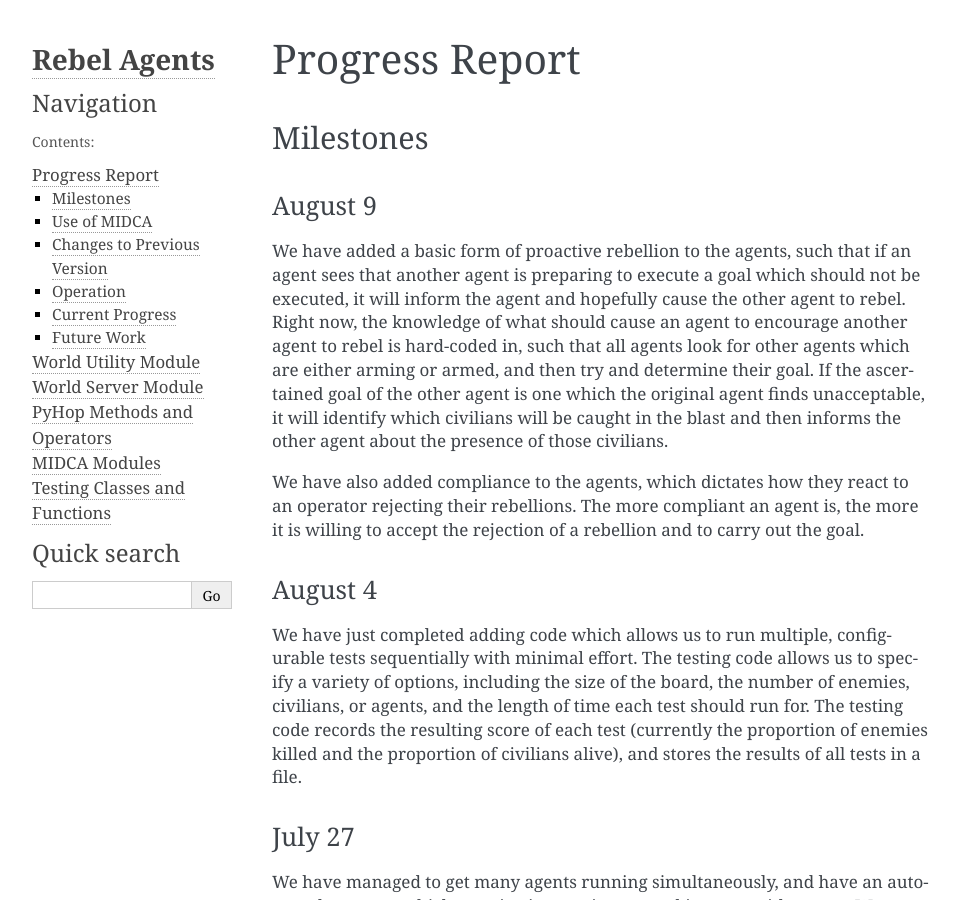
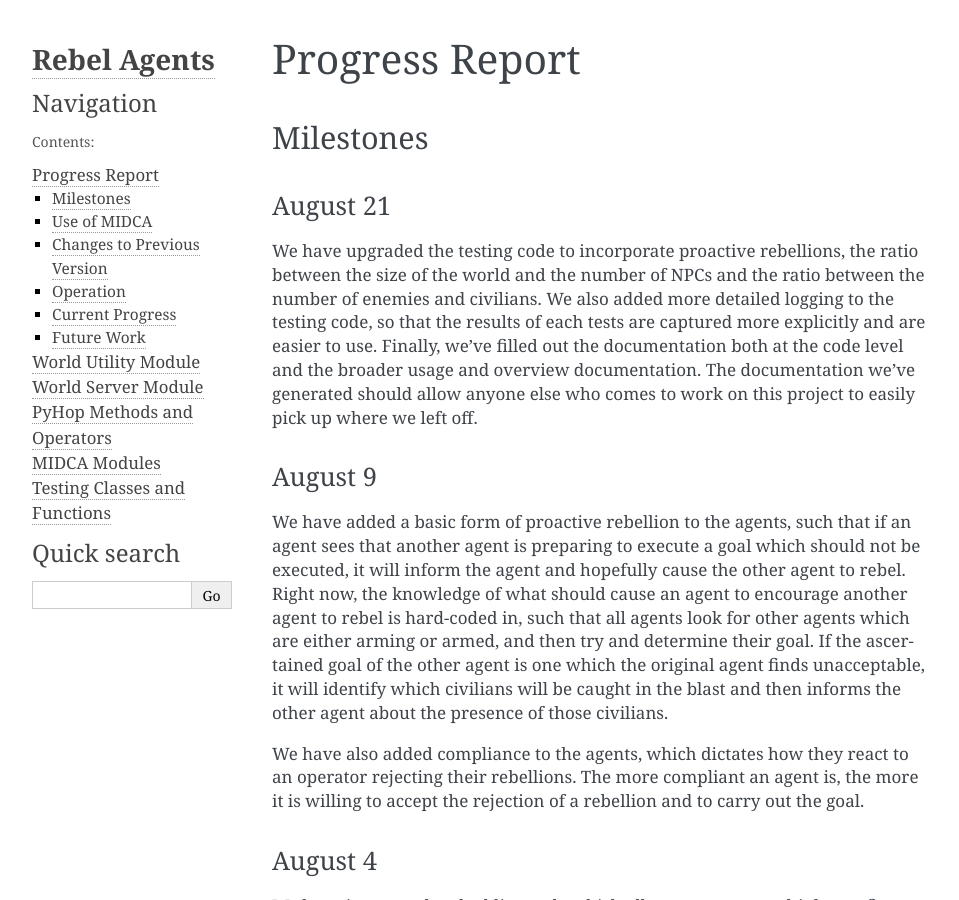
Before and after one commit to dtdannen/midca-rebel-agents-boggs, a Sphinx documentation site: the page built from source/progress_report.rst, in a window 1280 px wide and 900 px high. Shown: the whole window, without its empty margins (148-1107 px from the left). Built offline with Sphinx 7.4.7, drawn with Linux system fonts in a browser that asks for light colours; some of the changed text lies outside the part shown.

Commit message:
Begin updating documentation

```diff
--- a/source/progress_report.rst
+++ b/source/progress_report.rst
@@ -4,6 +4,18 @@ Progress Report
 
 Milestones
 ==========
+
+August 21
+---------
+
+We have upgraded the testing code to incorporate proactive rebellions, the ratio
+between the size of the world and the number of NPCs and the ratio between the
+number of enemies and civilians. We also added more detailed logging to the testing
+code, so that the results of each tests are captured more explicitly and are
+easier to use. Finally, we've filled out the documentation both at the code level
+and the broader usage and overview documentation. The documentation we've generated
+should allow anyone else who comes to work on this project to easily pick up where
+we left off.
 
 August 9
 --------
@@ -215,6 +227,14 @@ order they are run:
 
 Changes to Previous Version
 ===========================
+
+August 21
+---------
+
+Improved testing
+~~~~~~~~~~~~~~~~
+
+
 
 August 9
 --------
```
Also changed, not shown: 1 other file.
